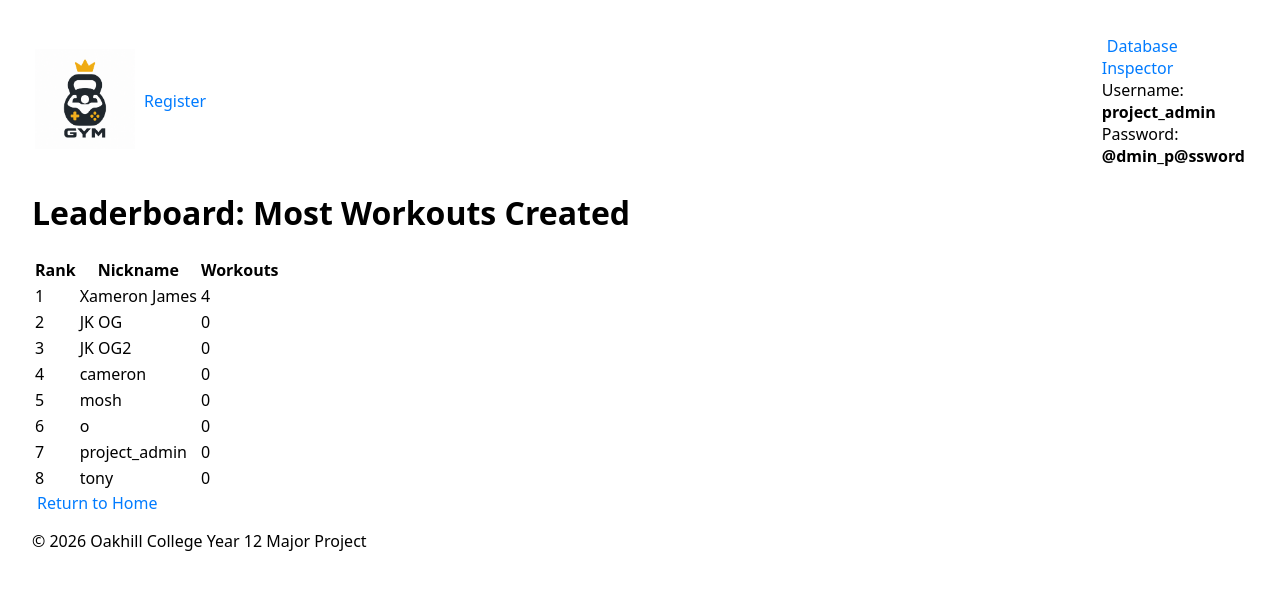
After one commit to 21coates/Major_project, a Django app: page /my_app/leaderboard/ in a window 1280 px wide. The commit adds this page. Shown: the top 590 px of the page. Run offline with Django 5.2, Linux system fonts and the light colour scheme; data comes from the database, SQL or seed files in the repository.

Commit message:
leaderboard

```diff
--- a/my_app/templates/my_app/create_gym_session.html
+++ b/my_app/templates/my_app/create_gym_session.html
@@ -40,5 +40,7 @@
     <button type="submit">Create Session</button>
 </form>
 
+<a href="{% url 'my_app:home' %}">Return to Home Page</a>
+
 </body>
 </html>
--- a/my_app/templates/my_app/home.html
+++ b/my_app/templates/my_app/home.html
@@ -8,8 +8,8 @@
     <div class="homepage-options">
         <a href="{% url 'my_app:create_gym_session' %}" class="homepage-btn">Create Workout</a>
         <a href="{% url 'my_app:workouts' %}" class="homepage-btn">View Workouts</a>
-        <a href="/users/profile/" class="homepage-btn">Profile</a>
-        <a href="/leaderboard/" class="homepage-btn">Leaderboard</a>
+        <a href="{% url 'users:profile' %}" class="homepage-btn">Profile</a>
+        <a href="{% url 'my_app:leaderboard' %}" class="homepage-btn">Leaderboard</a>
     </div>
 </div>
 {% endblock %}
--- /dev/null
+++ b/my_app/templates/my_app/leaderboard.html
@@ -0,0 +1,21 @@
+{% extends 'my_app/base.html' %}
+{% block content %}
+<h1>Leaderboard: Most Workouts Created</h1>
+<table>
+    <tr>
+        <th>Rank</th>
+        <th>Nickname</th>
+        <th>Workouts</th>
+    </tr>
+    {% for profile in leaderboard %}
+    <tr>
+        <td>{{ forloop.counter }}</td>
+        <td>{{ profile.nickname }}</td>
+        <td>{{ profile.workout_count }}</td>
+    </tr>
+    {% empty %}
+    <tr><td colspan="3">No data available.</td></tr>
+    {% endfor %}
+</table>
+<a href="{% url 'my_app:home' %}">Return to Home</a>
+{% endblock %}
--- a/my_app/templates/my_app/workout_detail.html
+++ b/my_app/templates/my_app/workout_detail.html
@@ -17,4 +17,5 @@
     {% endfor %}
 </ul>
 <a href="{% url 'my_app:workouts' %}">Back to Workouts</a>
+<a href="{% url 'my_app:home' %}">Return to Home</a>
 {% endblock %}
--- a/my_app/templates/my_app/workouts.html
+++ b/my_app/templates/my_app/workouts.html
@@ -11,4 +11,5 @@
     {% endfor %}
 </ul>
 <a href="{% url 'my_app:home' %}">Back to Home</a>
+<a href="{% url 'my_app:home' %}">Return to Home</a>
 {% endblock %}
--- a/my_app/urls.py
+++ b/my_app/urls.py
@@ -8,4 +8,5 @@ urlpatterns = [
     path("create_gym_session/", views.create_gym_session, name="create_gym_session"),
     path("workouts/", views.workouts, name="workouts"),
     path("workouts/<int:session_id>/", views.workout_detail, name="workout_detail"),
+    path("leaderboard/", views.leaderboard, name="leaderboard"),
 ]
--- a/my_app/views.py
+++ b/my_app/views.py
@@ -3,6 +3,9 @@ from django.db import transaction
 from django.shortcuts import render, redirect, get_object_or_404
 from django.utils import timezone
 from django.contrib import messages
+from django.contrib.auth import get_user_model
+from users.models import Profile
+from django.db.models import Count
 
 from .models import Exercise, GymSession, SessionExercise, ExerciseSet
 
@@ -80,3 +83,8 @@ def workout_detail(request, session_id):
     session = get_object_or_404(request.user.profile.sessions, id=session_id)
     session_exercises = session.session_exercises.select_related('exercise').prefetch_related('sets')
     return render(request, "my_app/workout_detail.html", {"session": session, "session_exercises": session_exercises})
+
+
+def leaderboard(request):
+    leaderboard_data = Profile.objects.annotate(workout_count=Count('sessions')).order_by('-workout_count', 'nickname')
+    return render(request, 'my_app/leaderboard.html', {'leaderboard': leaderboard_data})
--- a/users/models.py
+++ b/users/models.py
@@ -2,6 +2,7 @@ from django.db import models
 from django.contrib.auth.models import User
 from django.db.models.signals import post_save
 from django.dispatch import receiver
+from datetime import date
 
 @receiver(post_save, sender=User)
 def ensure_profile(sender, instance: User, created, **kwargs):
@@ -16,7 +17,7 @@ class Profile(models.Model):
     nickname = models.CharField(max_length=30, unique=True)
     # Added fields for user profile details used in the create-profile screen
     full_name = models.CharField(max_length=100, blank=True, null=True)
-    age = models.PositiveIntegerField(blank=True, null=True)
+    date_of_birth = models.DateField(blank=True, null=True)
     GENDER_MALE = 'M'
     GENDER_FEMALE = 'F'
     GENDER_OTHER = 'O'
@@ -28,6 +29,13 @@ class Profile(models.Model):
     gender = models.CharField(max_length=1, choices=GENDER_CHOICES, blank=True, null=True)
     weight_kg = models.DecimalField(max_digits=6, decimal_places=2, blank=True, null=True)
     height_cm = models.DecimalField(max_digits=6, decimal_places=2, blank=True, null=True)
+
+    @property
+    def age(self):
+        if self.date_of_birth:
+            today = date.today()
+            return today.year - self.date_of_birth.year - ((today.month, today.day) < (self.date_of_birth.month, self.date_of_birth.day))
+        return None
 
     def __str__(self):
         return self.user.username
--- a/users/templates/users/login.html
+++ b/users/templates/users/login.html
@@ -11,4 +11,5 @@
             <input type="submit" value="Login">
         </form>
     </div>
+    <a href="{% url 'my_app:home' %}">Return to Home</a>
 {% endblock %}
--- a/users/templates/users/register.html
+++ b/users/templates/users/register.html
@@ -9,4 +9,5 @@
         <button type="submit">Register</button>
     </form>
     <p>Already have an account? <a href="{% url 'users:login' %}">Login</a></p>
+    <a href="{% url 'my_app:home' %}">Return to Home</a>
 {% endblock %}
--- a/users/urls.py
+++ b/users/urls.py
@@ -8,4 +8,5 @@ urlpatterns = [
     path("logout", views.logout_view, name="logout"),
     path('register/', views.register, name='register'),
     path('create-profile/', views.create_profile, name='create_profile'),
+    path('profile/', views.profile, name='profile'),
 ]
```
Also changed, not shown: users/forms.py (+12 -14 lines), users/templates/users/create_profile.html (+9 -3 lines), users/templates/users/profile.html (added, +15 -0 lines), users/views.py (+6 -2 lines), db.sqlite3, users/migrations/0003_remove_profile_age_profile_date_of_birth.py (added).
